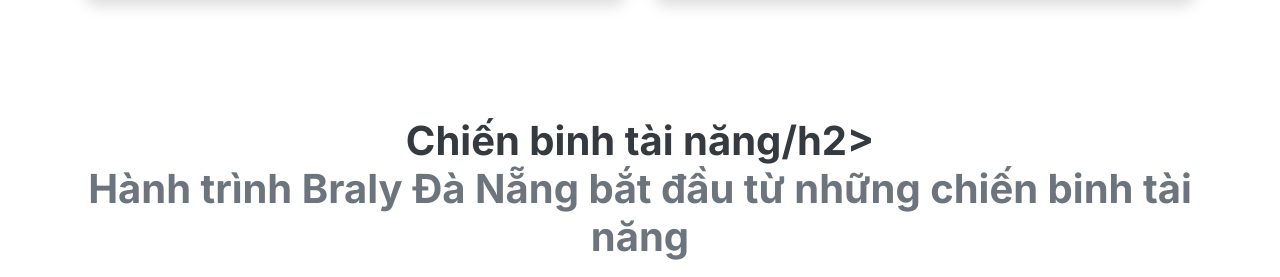
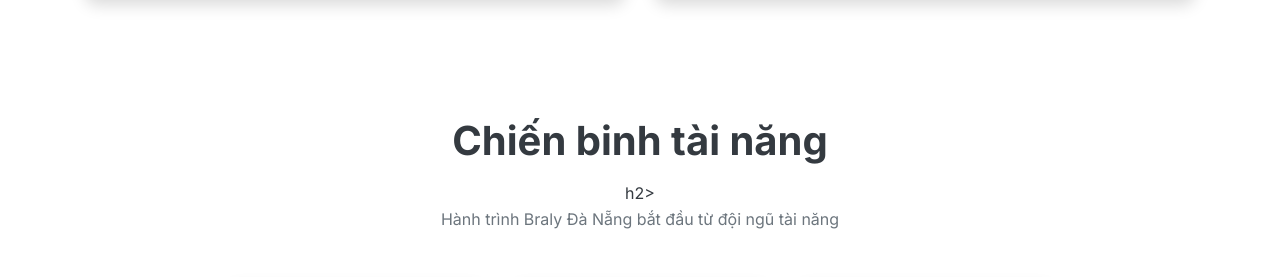
Before and after one commit to Braly-Danang/braly-danang.github.io, a plain HTML site: page about.html in a window 1280 px wide. Shown: the part 975-1252 px from the top of the page. Drawn offline with nearby package versions, Linux system fonts and the light colour scheme; a script that the page names is missing.

Commit message:
Update about.html

```diff
--- a/about.html
+++ b/about.html
@@ -78,8 +78,8 @@
     <section class="py-5">
         <div class="container">
             <div class="text-center mb-5">
-                <h2 class="section-title">Chiến binh tài năng/h2>
-                <p class="text-muted">Hành trình Braly Đà Nẵng bắt đầu từ những chiến binh tài năng</p>
+                <h2 class="section-title">Chiến binh tài năng</h2>h2>
+                <p class="text-muted">Hành trình Braly Đà Nẵng bắt đầu từ đội ngũ tài năng</p>
             </div>
 
             <div class="row justify-content-center">
```
